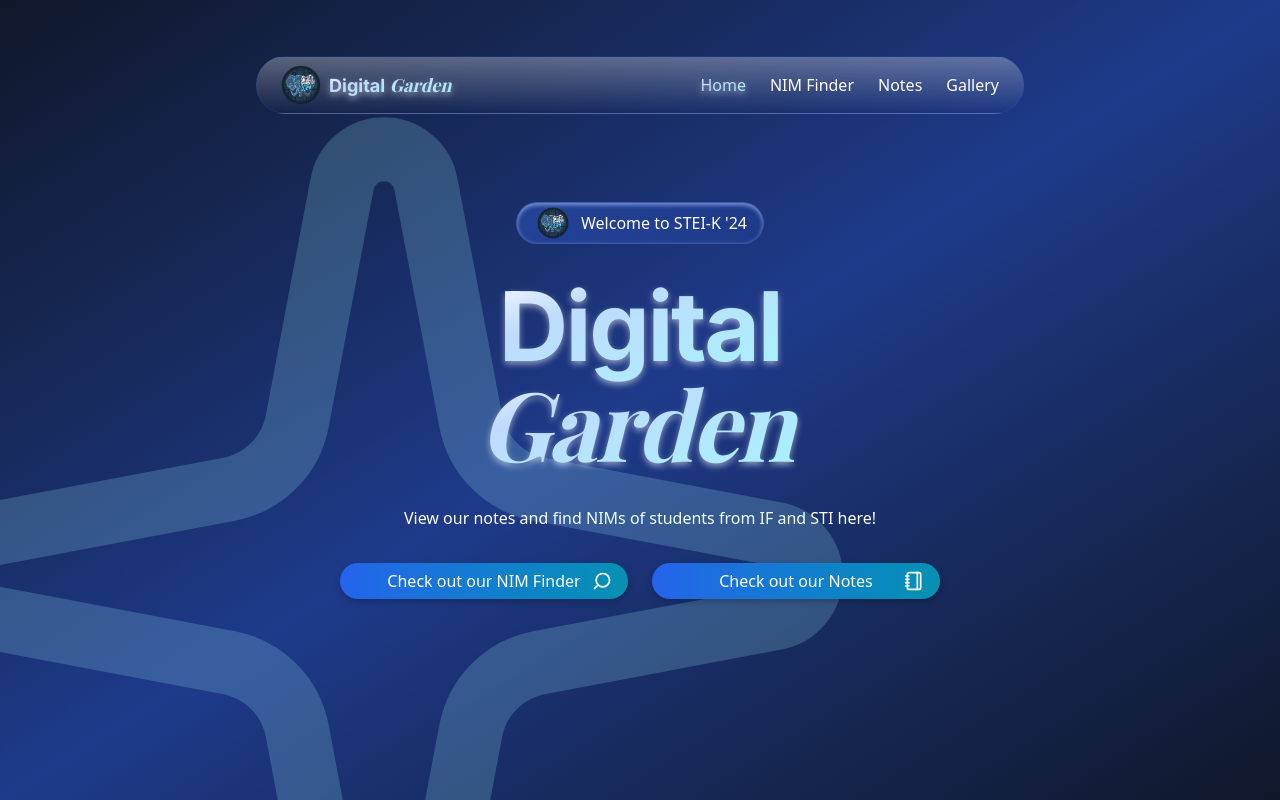
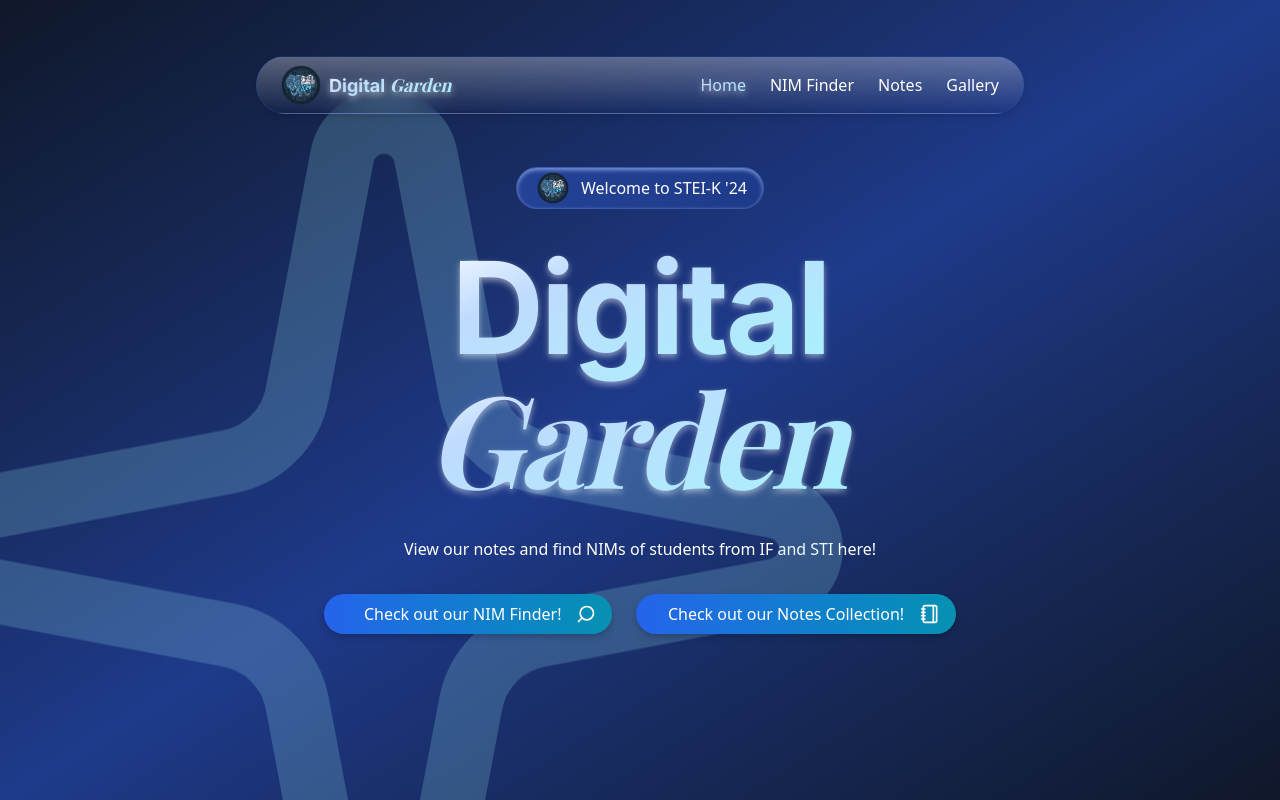
Before and after one commit to JSNDWRD/NIM-Finder-STEIK24, a Next.js app: page / in a window 1280 px wide. Built offline with nearby package versions, Linux system fonts and the light colour scheme; a web font is replaced by a local one.

Commit message:
style: add proper styling and animation to pages

```diff
--- a/app/components/Button.tsx
+++ b/app/components/Button.tsx
@@ -2,7 +2,7 @@ export default function Button({
   children,
 }: Readonly<{ children: React.ReactNode }>) {
   return (
-    <button className="bg-gradient relative flex min-w-72 items-center gap-1 rounded-full bg-white px-4 py-2 font-medium text-nowrap hover:cursor-pointer">
+    <button className="bg-gradient relative flex min-w-72 items-center gap-1 rounded-full bg-white px-4 py-2 font-medium text-nowrap hover:cursor-pointer hover:scale-105 transition-transform">
       {children}
     </button>
   );
--- a/app/components/Dialog.tsx
+++ b/app/components/Dialog.tsx
@@ -58,7 +58,7 @@ export default function Dialog({
       onClick={(e) => {
         if (e.target == e.currentTarget) closeDialog();
       }}
-      className={`absolute top-0 left-1/2 flex h-dvh w-dvw -translate-x-1/2 items-center justify-center p-2 backdrop-blur-md transition-opacity ${data ? "z-[100] opacity-100" : "pointer-events-none -z-50 opacity-0"}`}
+      className={`absolute top-0 left-1/2 flex h-dvh w-dvw -translate-x-1/2 items-center justify-center p-2 backdrop-blur-md bg-black/50 transition-opacity ${data ? "z-[100] opacity-100" : "pointer-events-none -z-50 opacity-0"}`}
     >
       <div className="flex min-h-40 w-full max-w-3xl flex-col gap-4 rounded-md border border-[#BFDBFE] bg-gradient-to-br from-[#244296] to-[#354F9A] px-6 py-4 text-start drop-shadow-md transition-colors hover:from-[#354F9A] hover:to-[#244296]">
         <div>
--- a/app/components/Navigation.tsx
+++ b/app/components/Navigation.tsx
@@ -30,7 +30,7 @@ export default function Navigation() {
   const toggleMenu = () => setShowMenu(!showMenu);
   return (
     <>
-      <nav className="fixed left-1/2 z-50 flex w-max -translate-x-1/2 items-center justify-center rounded-full border border-[rgba(37,99,235,0.2)] bg-gradient-to-b from-[rgba(255,255,255,0.3)] to-[rgba(255,255,255,0)] px-6 py-2 backdrop-blur-md max-md:bottom-6 max-md:p-3 md:top-14 md:w-2xl md:justify-between lg:w-3xl">
+      <nav className="fixed left-1/2 z-50 flex w-max -translate-x-1/2 items-center justify-center rounded-full border border-[rgba(37,99,235,0.2)] bg-gradient-to-b from-[rgba(255,255,255,0.3)] to-[rgba(255,255,255,0)] px-6 py-2 backdrop-blur-md max-md:bottom-6 max-md:p-3 md:top-14 md:w-2xl md:justify-between lg:w-3xl shadow-md">
         <div className="flex items-center gap-2 max-md:hidden">
           <Image
             src={logoSTEIK24}
--- a/app/components/Sparkle.tsx
+++ b/app/components/Sparkle.tsx
@@ -25,7 +25,16 @@ export default function Sparkle({
       color="rgba(165,243,252,0.2)"
       strokeWidth={1.5}
       aria-hidden={"true"}
-      className={`pointer-events-none fixed z-0 ${classes} size-[540px] md:size-[768px] lg:size-[1024px]`}
+      className={`pointer-events-none fixed z-0 animate-float ${classes} size-[540px] md:size-[768px] lg:size-[1024px]`}
     />
   );
 }
+
+// Add the following to your globals.css or a relevant CSS file:
+// @keyframes float {
+//   0%, 100% { transform: translateY(0); }
+//   50% { transform: translateY(-32px); }
+// }
+// .animate-float {
+//   animation: float 4s ease-in-out infinite;
+// }
--- a/app/globals.css
+++ b/app/globals.css
@@ -75,3 +75,16 @@ body > div {
     filter: blur(0px);
   }
 }
+
+@keyframes float {
+  0%,
+  100% {
+    transform: translateY(0);
+  }
+  50% {
+    transform: translateY(-32px);
+  }
+}
+.animate-float {
+  animation: float 4s ease-in-out infinite;
+}
--- a/app/nim-finder/page.tsx
+++ b/app/nim-finder/page.tsx
@@ -101,14 +101,14 @@ export default function Page() {
     <div className="relative flex h-dvh flex-col gap-4 overflow-hidden text-center">
       <Sparkle position="tr" />
       <p className="mt-16 md:mt-36">Our very own</p>
-      <h1 className="text-gradient">
+      <h1 className="text-gradient mb-5 md:text-9xl">
         <span>NIM</span>
         <span className="pr-4 pl-2 font-serif italic">Finder</span>
       </h1>
-      <div className="mx-auto flex w-fit items-center gap-2 rounded-full bg-gradient-to-b from-[#A5F3FC] to-[#7C98DC] px-4">
+      <div className="mx-auto flex w-1/3 items-center gap-2 rounded-full bg-gradient-to-b from-[#A5F3FC] to-[#7C98DC] px-4">
         <Search className="rotate-90" />
         <input
-          className="p-2 font-medium focus:outline-none"
+          className="p-2 font-medium focus:outline-none w-full"
           type="text"
           placeholder="Cari NIM / Nama / ..."
           value={inputValue}
@@ -118,9 +118,10 @@ export default function Page() {
         />
       </div>
       <div className="mx-auto hidden flex-col items-center gap-2 *:w-max *:border *:border-[#7C98DC] *:bg-gradient-to-r *:from-[#244296] *:to-[#1E3A8A] **:font-medium *:*:last:*:bg-[#244296] *:*:last:p-2 *:*:last:text-center **:focus:outline-none lg:flex lg:flex-row">
-        <div className="flex w-fit items-center gap-2 rounded-full px-4">
+        <div className="flex w-fit items-center gap-2 rounded-full px-4 hover:cursor-pointer hover:brightness-110">
           <ArrowDownUp strokeWidth={1} />
           <select
+            className="hover:cursor-pointer"
             name="sortNIM"
             id="sortNIM"
             value={sortNFilter.sortNIM}
@@ -136,9 +137,10 @@ export default function Page() {
             <option value="desc">Descending</option>
           </select>
         </div>
-        <div className="flex w-fit items-center gap-2 rounded-full px-4">
+        <div className="flex w-fit items-center gap-2 rounded-full px-4 hover:brightness-110 hover:cursor-pointer">
           <AlignLeft strokeWidth={1} />
           <select
+            className="hover:cursor-pointer"
             name="filterAngkatan"
             id="filterAngkatan"
             value={sortNFilter.filterAngkatan}
@@ -156,9 +158,10 @@ export default function Page() {
             <option value="24">2024</option>
           </select>
         </div>
-        <div className="flex w-fit items-center gap-2 rounded-full px-4">
+        <div className="flex w-fit items-center gap-2 rounded-full px-4 hover:brightness-110 hover:cursor-pointer">
           <MapPin strokeWidth={1} />
           <select
+            className="hover:cursor-pointer"
             name="filterKampus"
             id="filterKampus"
             value={sortNFilter.filterKampus}
@@ -174,9 +177,10 @@ export default function Page() {
             <option value="Jatinangor">Jatinangor</option>
           </select>
         </div>
-        <div className="flex w-fit items-center gap-2 rounded-full px-4 text-nowrap">
+        <div className="flex w-fit items-center gap-2 rounded-full px-4 text-nowrap hover:brightness-110 hover:cursor-pointer">
           <GraduationCap strokeWidth={1} />
           <select
+            className="hover:cursor-pointer"
             name="filterJurusan"
             id="filterJurusan"
             value={sortNFilter.filterJurusan}
--- a/app/page.tsx
+++ b/app/page.tsx
@@ -1,3 +1,4 @@
+'use client';
 import Link from "next/link";
 import Button from "./components/Button";
 import { Notebook, Search } from "lucide-react";
@@ -17,7 +18,7 @@ export default function Home() {
         />
         <p>Welcome to STEI-K &apos;24</p>
       </div>
-      <h1>
+      <h1 className="text-7xl md:text-9xl">
         <span className="text-gradient font-sans">Digital</span>
         <br />
         <span className="text-gradient pr-2 font-serif italic">Garden</span>
@@ -28,18 +29,18 @@ export default function Home() {
       <div className="flex items-center gap-6 max-md:flex-col max-md:justify-center md:justify-between">
         <Link href={"/nim-finder"}>
           <Button>
-            <span className="absolute left-1/2 -translate-x-1/2">
-              Check out our NIM Finder
+            <span className="ml-6">
+              Check out our NIM Finder!
             </span>
             <Search className="ml-auto rotate-90" size={20} />
           </Button>
         </Link>
         <Link href={"https://digital-garden-steik24-notes.vercel.app/"}>
           <Button>
-            <span className="absolute left-1/2 -translate-x-1/2">
-              Check out our Notes
+            <span className="ml-4">
+              Check out our Notes Collection!
             </span>
-            <Notebook className="ml-auto" size={20} />
+            <Notebook className="ml-3" size={20} />
           </Button>
         </Link>
       </div>
```
